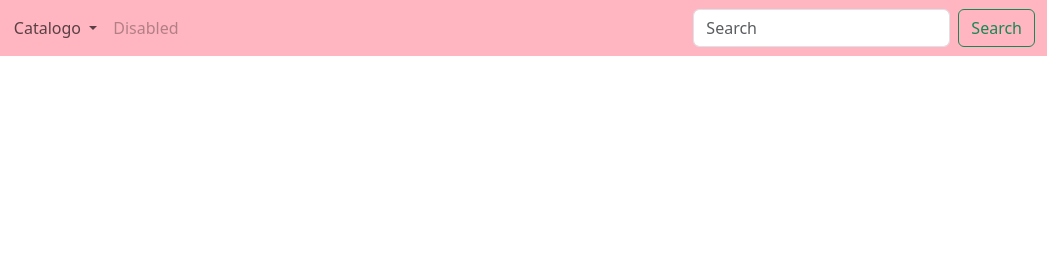
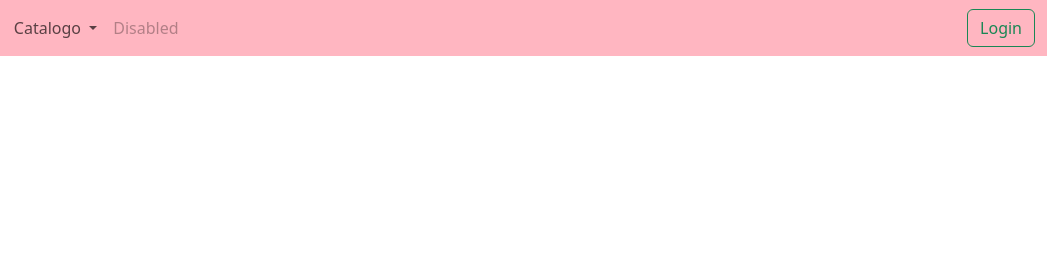
Before and after one commit to ruthrc/proyectoHector, a plain HTML site: page index.html in a window 1280 px wide. Shown: the full height of the page, 233-1280 px from the left. Drawn offline with nearby package versions, Linux system fonts and the light colour scheme.

Commit message:
Update index.html

```diff
--- a/index.html
+++ b/index.html
@@ -49,8 +49,7 @@
                         </li>
                     </ul>
                     <form class="d-flex" role="search">
-                        <input class="form-control me-2" type="search" placeholder="Search" aria-label="Search">
-                        <button class="btn btn-outline-success" type="submit">Search</button>
+                        <button class="btn btn-outline-success">Login</button>
                     </form>
                 </div>
             </div>
```
